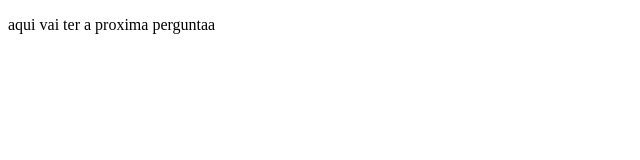
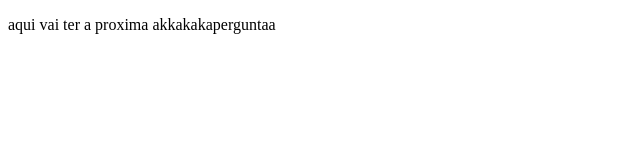
Before and after one commit to GabrielSMagnus/trabalho-matematica, a plain HTML site: page pergunta2.html in a window 1280 px wide. Shown: the full height of the page, 0-640 px from the left. Drawn offline with Linux system fonts and the light colour scheme.

Commit message:
Update pergunta2.html

```diff
--- a/pergunta2.html
+++ b/pergunta2.html
@@ -6,6 +6,6 @@
     <title>Trabalho de matemática</title>
 </head>
 <body>
-    <p>aqui vai ter a proxima perguntaa</p>
+    <p>aqui vai ter a proxima akkakakaperguntaa</p>
 </body>
 </html>
```
